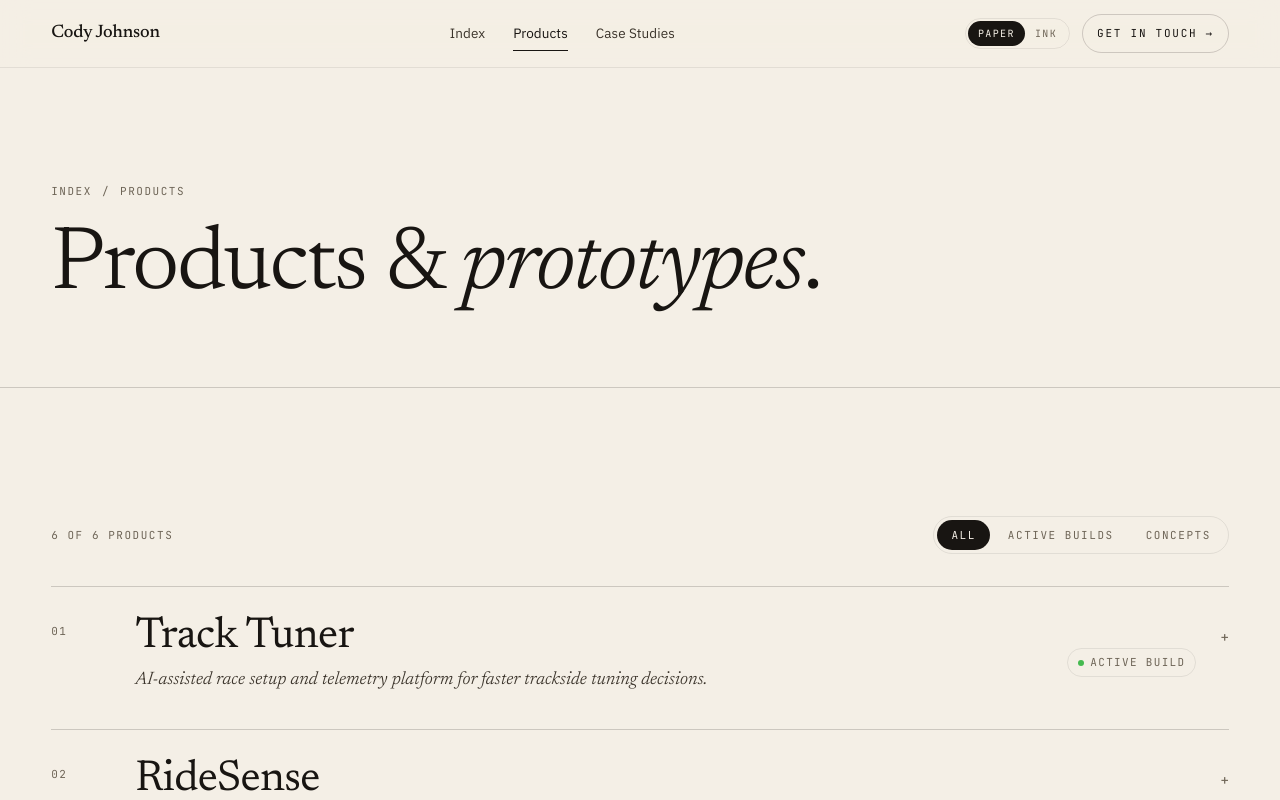
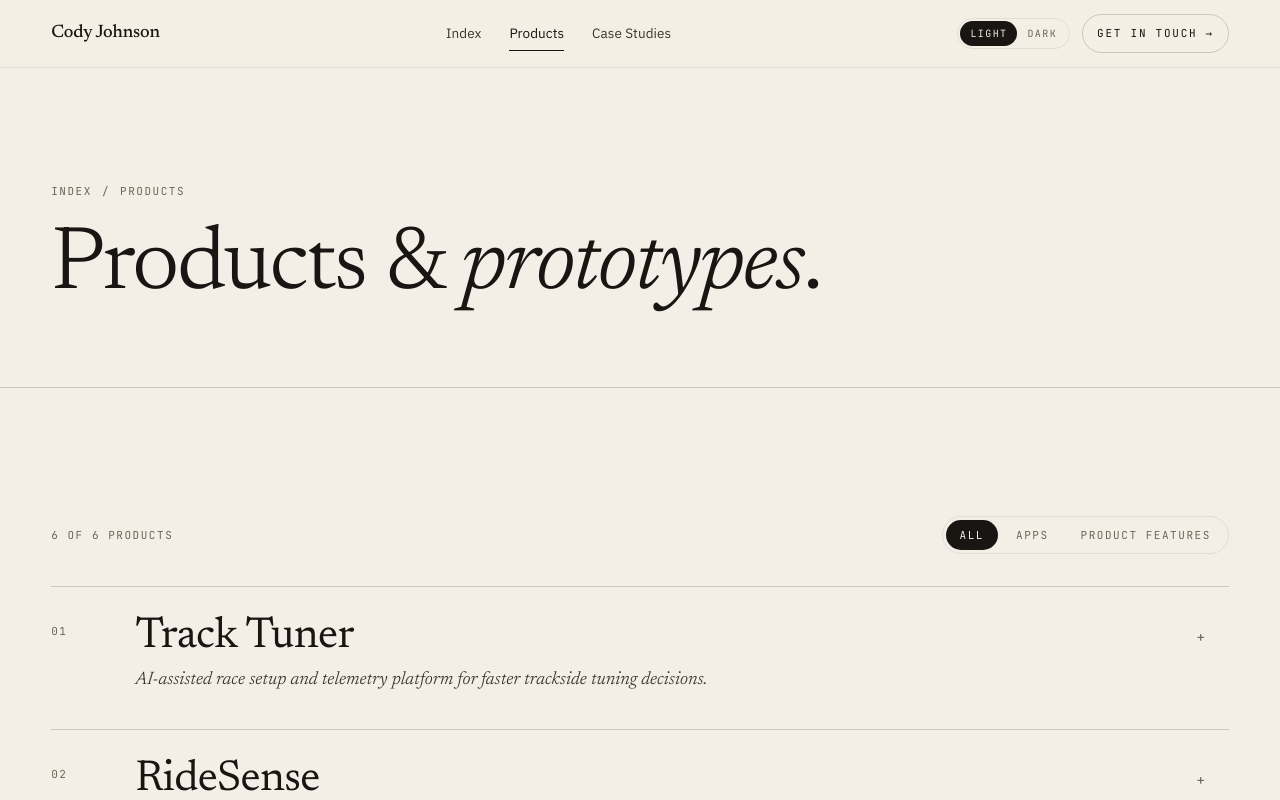
Before and after one commit to codyjohnsontx/vite_portfolio, a React (Vite) app: page /products in a window 1280 px wide. Shown: the top 800 px of the page. Built offline with nearby package versions, Linux system fonts and the light colour scheme.

Commit message:
Clean up portfolio product labels

```diff
--- a/src/components/ProductList.jsx
+++ b/src/components/ProductList.jsx
@@ -1,6 +1,6 @@
 import { useState } from 'react';
 import { Link } from 'react-router-dom';
-import { ArrowGlyph, Eyebrow, StackRow, Tag } from './Editorial';
+import { ArrowGlyph, Eyebrow, StackRow } from './Editorial';
 
 export default function ProductList({ products, startIndex = 1 }) {
   const [openSlug, setOpenSlug] = useState(null);
@@ -80,12 +80,6 @@ export default function ProductList({ products, startIndex = 1 }) {
                 </div>
               </div>
             </div>
-            <div className="prod-card__meta">
-              <Tag variant={p.status === 'active-build' ? 'active' : undefined}>
-                {p.statusLabel ??
-                  (p.status === 'active-build' ? 'Active build' : 'Prototype')}
-              </Tag>
-            </div>
             <span className="prod-card__caret" aria-hidden="true">
               +
             </span>
--- a/src/components/SiteLayout.jsx
+++ b/src/components/SiteLayout.jsx
@@ -5,8 +5,8 @@ import { flagshipProducts } from '../content/projects';
 import { ArrowGlyph } from './Editorial';
 
 const THEMES = [
-  { id: 'paper', label: 'Paper' },
-  { id: 'ink', label: 'Ink' },
+  { id: 'paper', label: 'Light' },
+  { id: 'ink', label: 'Dark' },
 ];
 
 const NAV = [
--- a/src/content/projects.js
+++ b/src/content/projects.js
@@ -239,7 +239,7 @@ export const products = [
   {
     name: 'Overlap',
     slug: 'overlap-racing-radar',
-    tier: 'concept',
+    tier: 'flagship',
     status: 'prototype',
     statusLabel: 'Prototype',
     year: '2025',
--- a/src/index.css
+++ b/src/index.css
@@ -436,17 +436,6 @@ button { font-family: inherit; cursor: pointer; border: 0; background: 0; color:
   max-width: 60ch;
   margin: 0;
 }
-.prod-card__meta {
-  display: flex;
-  align-items: center;
-  gap: 12px;
-  font-family: var(--mono);
-  font-size: 11px;
-  letter-spacing: 0.12em;
-  text-transform: uppercase;
-  color: var(--ink-3);
-  padding-top: 10px;
-}
 .prod-card__expand {
   overflow: hidden;
   display: grid;
@@ -464,7 +453,6 @@ button { font-family: inherit; cursor: pointer; border: 0; background: 0; color:
 }
 @media (max-width: 800px) {
   .prod-card { grid-template-columns: 32px 1fr auto; }
-  .prod-card__meta { display: none; }
   .prod-card__detail-grid { grid-template-columns: 1fr; gap: 16px; }
 }
 .prod-card__caret {
--- a/src/pages/ProductsPage.jsx
+++ b/src/pages/ProductsPage.jsx
@@ -6,8 +6,8 @@ import { products } from '../content/projects';
 
 const FILTERS = [
   { id: 'all', label: 'All' },
-  { id: 'flagship', label: 'Active builds' },
-  { id: 'concept', label: 'Concepts' },
+  { id: 'flagship', label: 'Apps' },
+  { id: 'concept', label: 'Product features' },
 ];
 
 export default function ProductsPage() {
```
Also changed, not shown: 1 other file (tests, documents, lock files or other folders).
